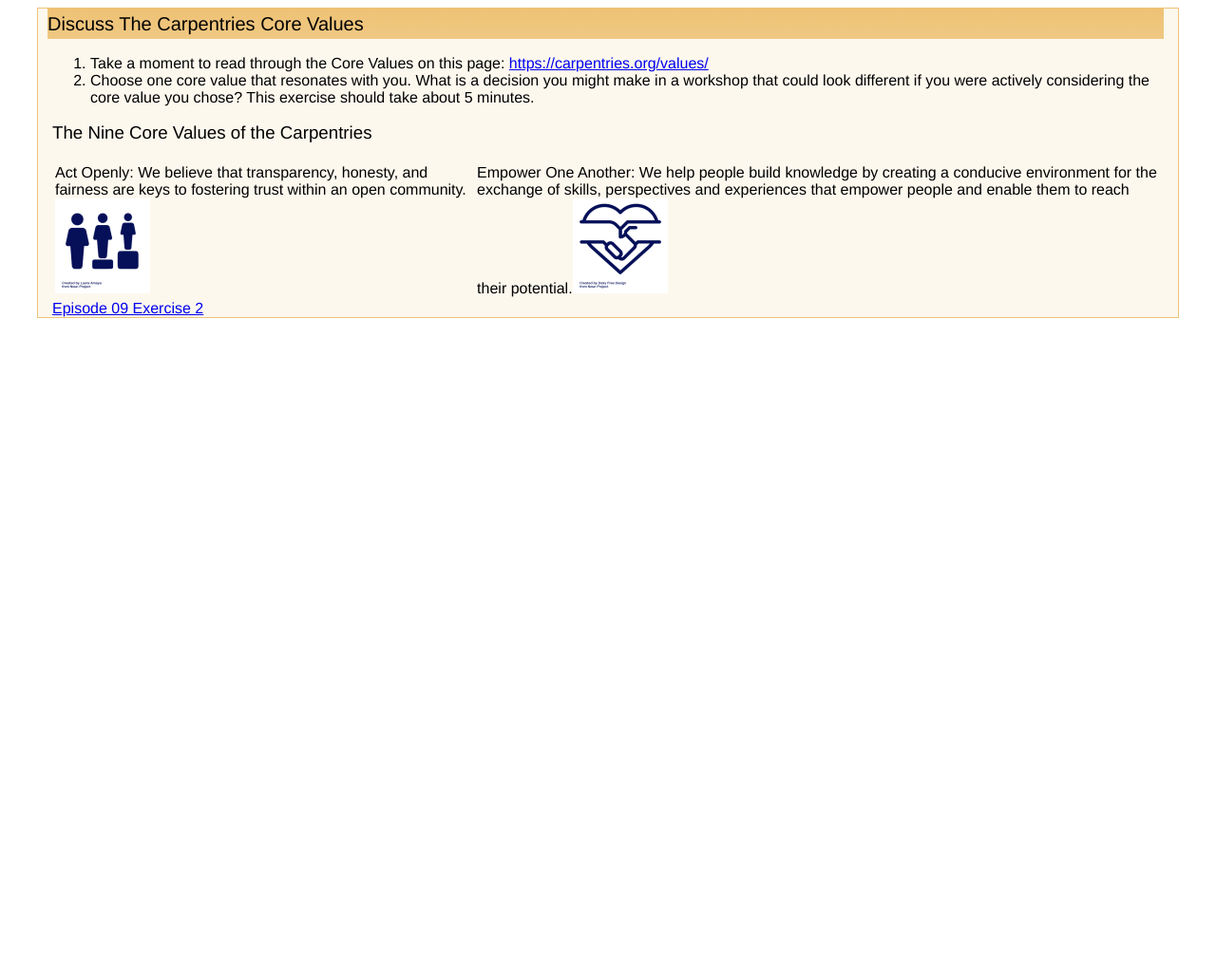
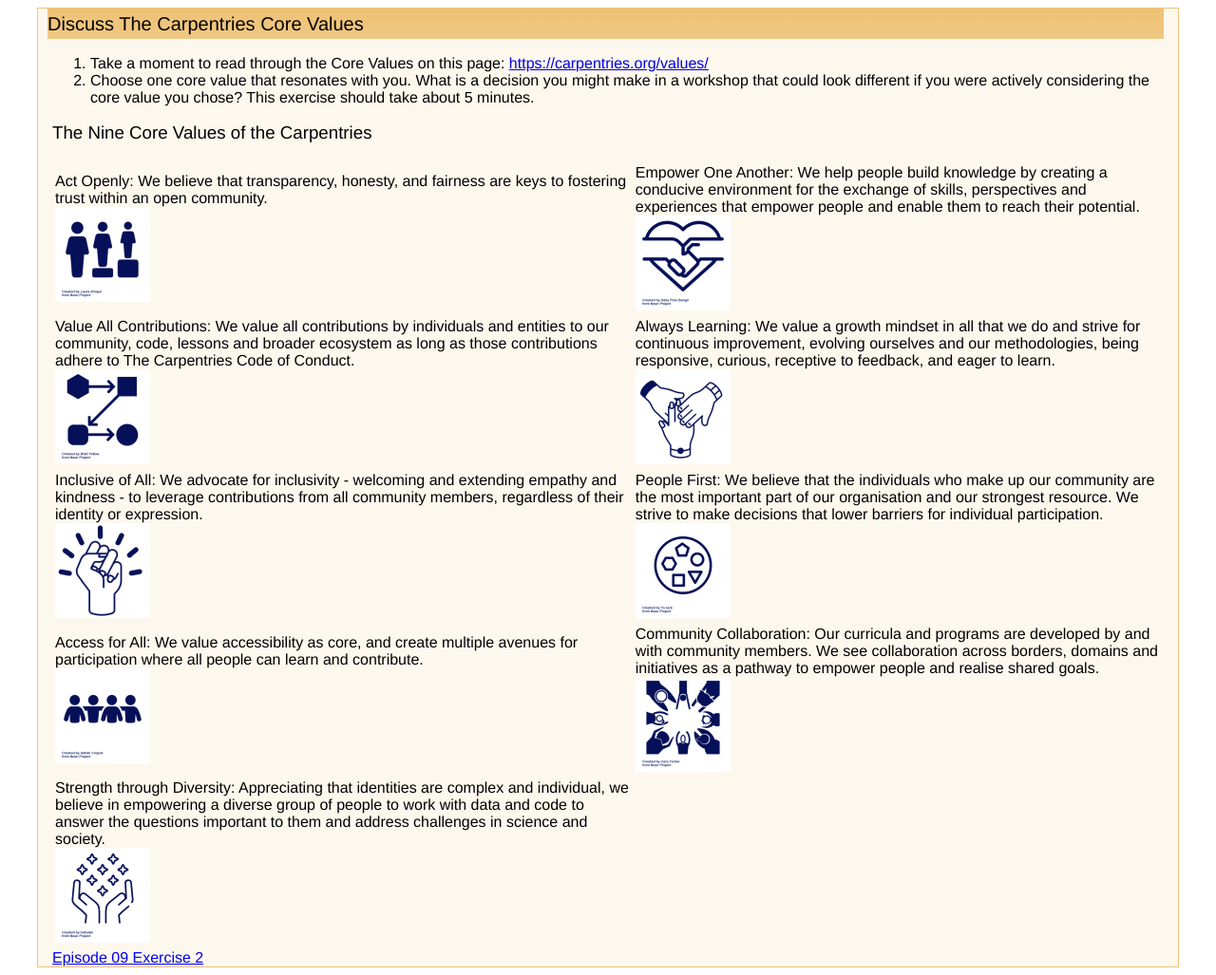
Before and after one commit to NclRSE-Training/Instructor-Trainer-Teaching-Notes, a Jekyll site: the page built from episode09_ex1.md, in a window 1280 px wide. Shown: the whole page at 95% size. Built offline with Jekyll 4.4.1, drawn with Linux system fonts in a browser that asks for light colours; before the commit the page ends 900 px from its top, so only the background shows below that.

Commit message:
Update episode09_ex1.md

```diff
--- a/episode09_ex1.md
+++ b/episode09_ex1.md
@@ -13,6 +13,18 @@ This exercise should take about 5 minutes.
 ### The Nine Core Values of the Carpentries
 <table>
   <tr><td>
-Act Openly: We believe that transparency, honesty, and fairness are keys to fostering trust within an open community.<img src="/assets/images/image001.png"></td>
-  <td>Empower One Another: We help people build knowledge by creating a conducive environment for the exchange of skills, perspectives and experiences that empower people and enable them to reach their potential.<img src="/assets/images/image002.png"></td></tr>
+Act Openly: We believe that transparency, honesty, and fairness are keys to fostering trust within an open community.<br/><img src="/assets/images/image001.png"></td>
+  <td>Empower One Another: We help people build knowledge by creating a conducive environment for the exchange of skills, perspectives and experiences that empower people and enable them to reach their potential.<br/><img src="/assets/images/image002.png"></td></tr>
+    <tr><td>
+Value All Contributions: We value all contributions by individuals and entities to our community, code, lessons and broader ecosystem as long as those contributions adhere to The Carpentries Code of Conduct.<br/><img src="/assets/images/image003.png"></td>
+  <td>Always Learning: We value a growth mindset in all that we do and strive for continuous improvement, evolving ourselves and our methodologies, being responsive, curious, receptive to feedback, and eager to learn.<br/><img src="/assets/images/image004.png"></td></tr>
+    <tr><td>
+Inclusive of All: We advocate for inclusivity - welcoming and extending empathy and kindness - to leverage contributions from all community members, regardless of their identity or expression.<br/><img src="/assets/images/image005.png"></td>
+  <td>People First: We believe that the individuals who make up our community are the most important part of our organisation and our strongest resource. We strive to make decisions that lower barriers for individual participation.<br/><img src="/assets/images/image006.png"></td></tr>
+    <tr><td>
+Access for All: We value accessibility as core, and create multiple avenues for participation where all people can learn and contribute.<br/><img src="/assets/images/image007.png"></td>
+  <td>Community Collaboration: Our curricula and programs are developed by and with community members. We see collaboration across borders, domains and initiatives as a pathway to empower people and realise shared goals.<br/><img src="/assets/images/image008.png"></td></tr>
+    <tr><td>
+Strength through Diversity: Appreciating that identities are complex and individual, we believe in empowering a diverse group of people to work with data and code to answer the questions important to them and address challenges in science and society.<br/><img src="/assets/images/image009.png"></td><td></td>
+  </tr>
 </table>
```
